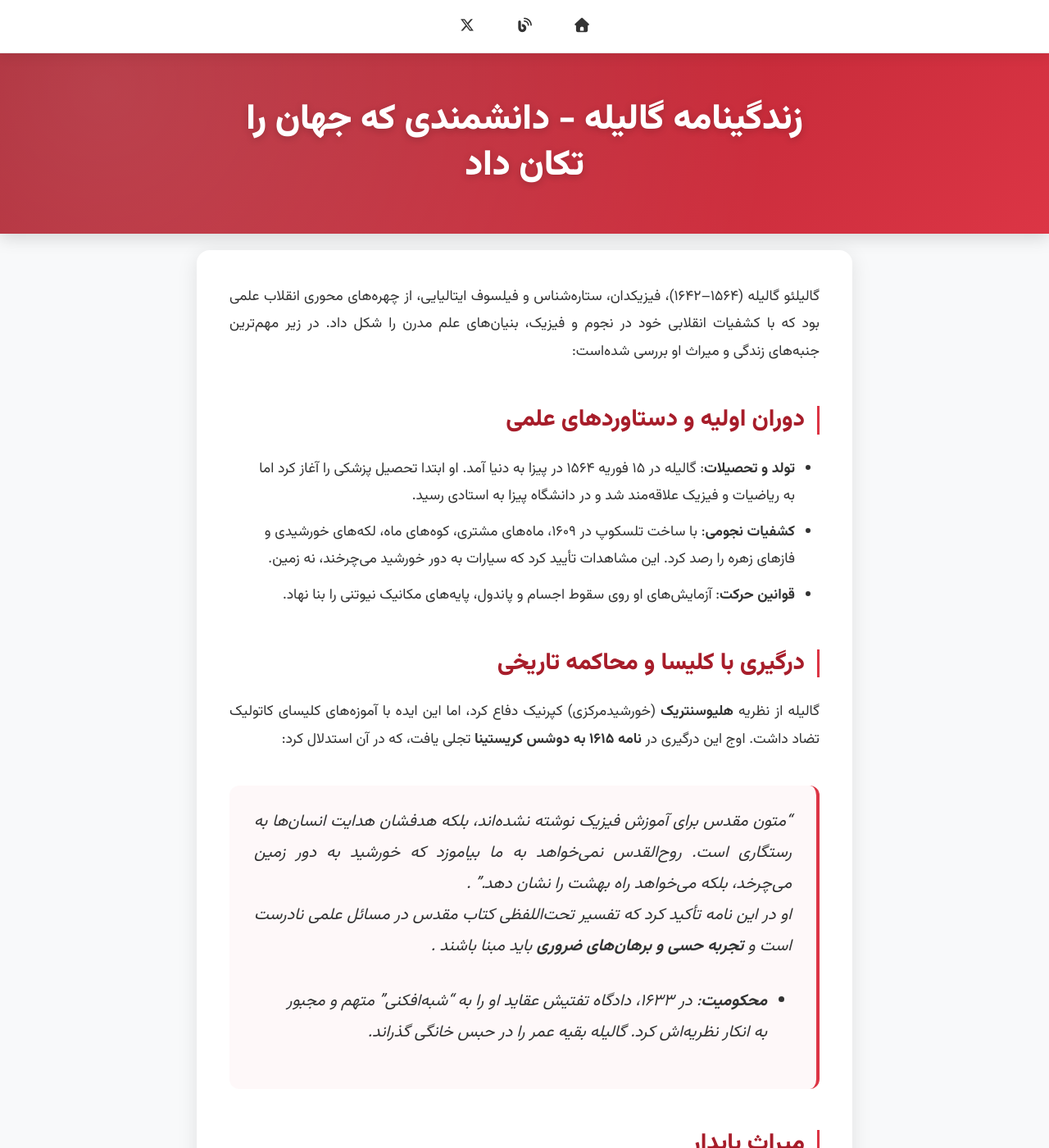
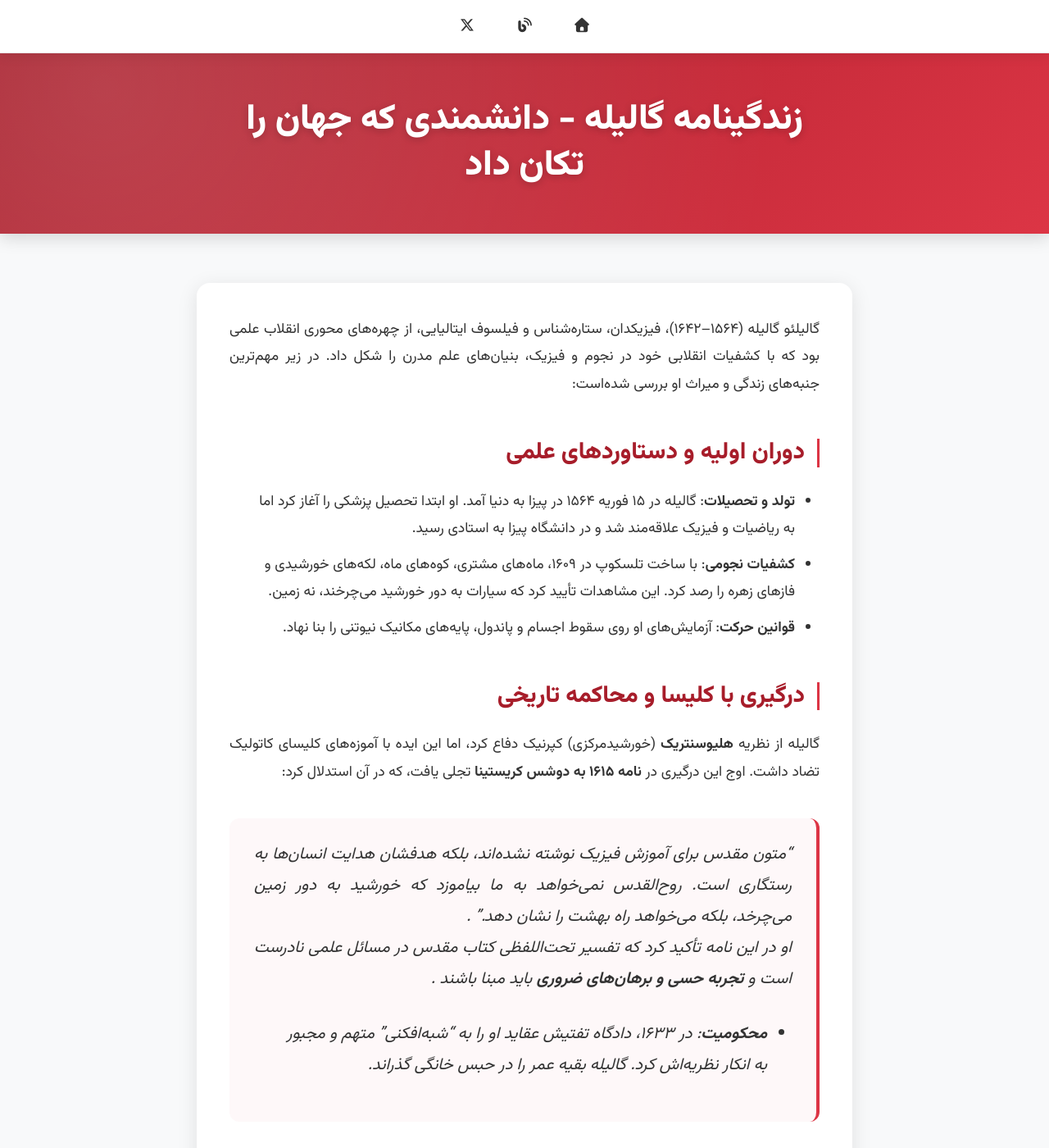
Before and after one commit to darkblog/darkblog.github.io, a Jekyll site: the page built from _posts/2025-7-5-68.md, in a window 1280 px wide and 1400 px high. Shown: the whole window at 82% size. Built offline with Jekyll 4.4.1, drawn with Linux system fonts in a browser that asks for light colours; nearby versions of some CDN libraries.

Commit message:
Update post.html

```diff
--- a/_layouts/post.html
+++ b/_layouts/post.html
@@ -241,7 +241,7 @@
 
         .post-container {
             max-width: 800px;
-            margin: 20px auto 30px;
+            margin: 60px auto 30px; /* تغییر: افزایش margin-top از 20px به 60px */
             background-color: var(--card-bg);
             border-radius: 16px;
             box-shadow: 0 5px 25px rgba(0, 0, 0, 0.1);
@@ -427,7 +427,7 @@
 
             .post-container {
                 padding: 30px;
-                margin-top: 0;
+                margin-top: 40px; /* تغییر: افزایش margin-top برای تبلت */
             }
 
             .post-title {
@@ -468,7 +468,7 @@
 
             .post-container {
                 padding: 25px 20px;
-                margin-top: 0;
+                margin-top: 30px; /* تغییر: افزایش margin-top برای موبایل */
             }
 
             .post-content {
```
